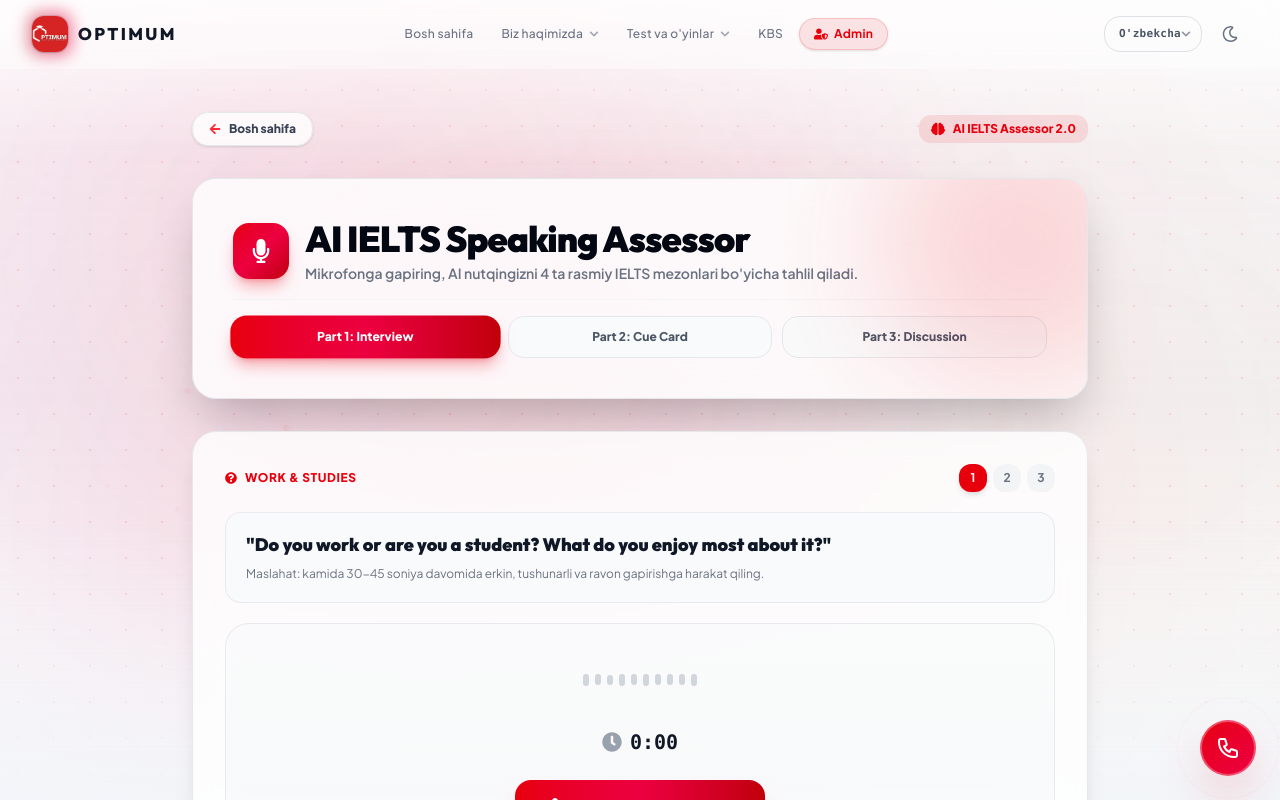
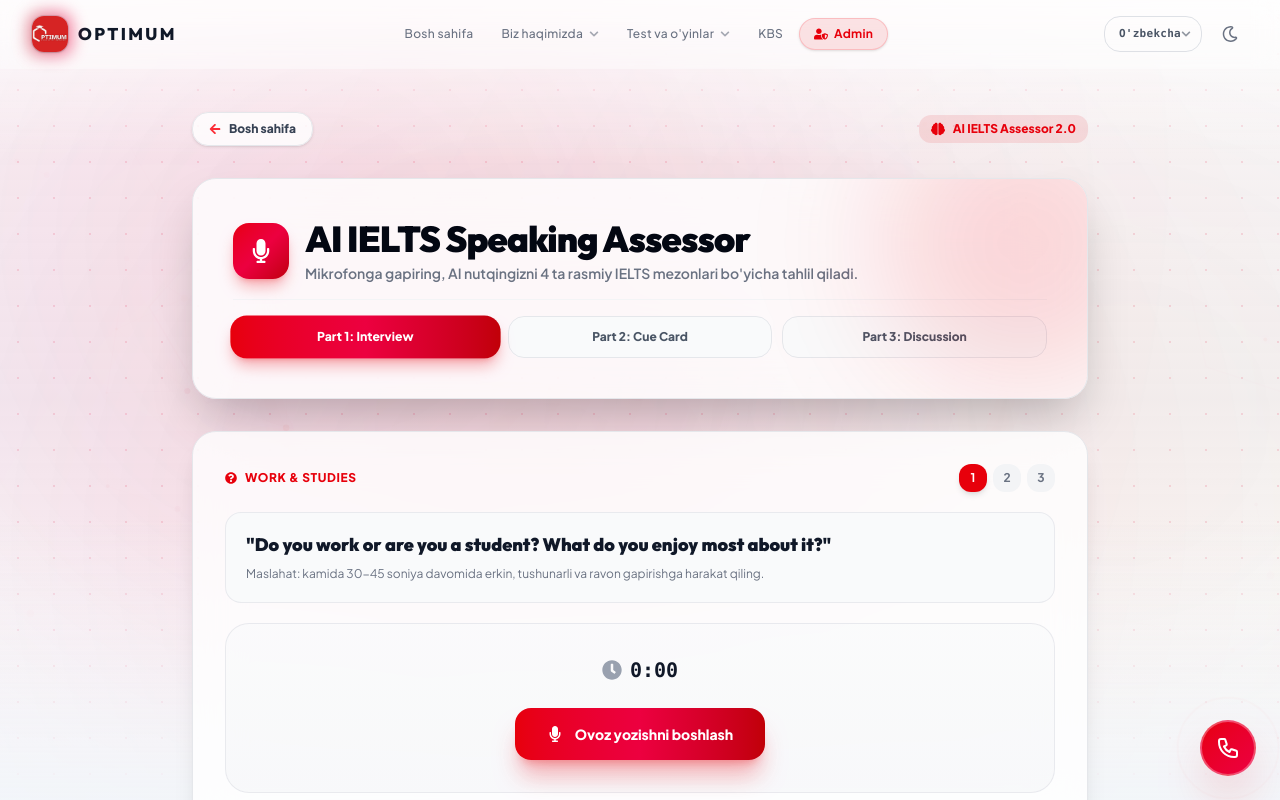
Before and after one commit to fm1227693-hub/PROJECT, a React (Vite) app: page /speaking-assessor in a window 1280 px wide. Shown: the top 800 px of the page. Built offline with nearby package versions, Linux system fonts and the light colour scheme.

Commit message:
dxcgfhjk

```diff
--- a/public/localization/en/global.json
+++ b/public/localization/en/global.json
@@ -138,6 +138,7 @@
         "micAlertTitle": "Microphone Error!",
         "micNotSupported": "Your browser does not support audio recording. Please use Chrome or Safari.",
         "micDenied": "Microphone access denied. Please click the lock icon (🔒) in your browser address bar -> Microphone -> Allow.",
+        "micVolumeLabel": "Mic Volume Input:",
         "startRecord": "Start Voice Recording",
         "stopRecord": "Stop Recording",
         "analyzing": "AI Analyzing...",
--- a/public/localization/ru/global.json
+++ b/public/localization/ru/global.json
@@ -285,6 +285,7 @@
         "micAlertTitle": "Ошибка Микрофона!",
         "micNotSupported": "Ваш браузер не поддерживает запись с микрофона. Используйте Chrome или Safari.",
         "micDenied": "Доступ к микрофону запрещен. В настройках браузера нажмите на иконку замочка (🔒) -> Микрофон -> Разрешить (Allow).",
+        "micVolumeLabel": "Громкость микрофона:",
         "startRecord": "Начать запись голоса",
         "stopRecord": "Остановить",
         "analyzing": "ИИ Анализирует...",
--- a/public/localization/uz/global.json
+++ b/public/localization/uz/global.json
@@ -138,6 +138,7 @@
         "micAlertTitle": "Mikrofon Xatoligi!",
         "micNotSupported": "Brauzeringiz mikrofon yozishni qo'llab-quvvatlamaydi. Chrome yoki Safari orqali kiring.",
         "micDenied": "Mikrofonga ruxsat berilmadi. Telefonda brauzeringiz manzil qatoridagi qulf (🔒) belgisini bosing -> Mikrofon -> Ruxsat Berish (Allow) ni tanlang.",
+        "micVolumeLabel": "Mikrofon ovoz kuchi:",
         "startRecord": "Ovoz yozishni boshlash",
         "stopRecord": "To'xtatish",
         "analyzing": "AI Tahlil qilmoqda...",
--- a/src/components/SpeakingAssessor.jsx
+++ b/src/components/SpeakingAssessor.jsx
@@ -95,13 +95,16 @@
     const currentQuestion = currentPrompts[selectedQuestionIndex] || currentPrompts[0]
 
     const [micError, setMicError] = useState(null)
+    const [micVolume, setMicVolume] = useState(0)
+    const audioContextRef = useRef(null)
 
-    // Mobile Compatible Speech Recognition Setup
+    // Mobile Compatible Speech Recognition & Audio Volume Setup
     const startRecording = async () => {
         setTranscript('')
         setAudioUrl(null)
         setAnalysisResult(null)
         setMicError(null)
+        setMicVolume(0)
         audioChunksRef.current = []
 
         // 1. Mobile & Web Audio Stream Capture
@@ -118,6 +121,36 @@
                     autoGainControl: true,
                 }
             })
+
+            // Web Audio API Real-time Volume Analyzer
+            try {
+                const AudioCtx = window.AudioContext || window.webkitAudioContext
+                if (AudioCtx) {
+                    const audioContext = new AudioCtx()
+                    audioContextRef.current = audioContext
+                    const analyser = audioContext.createAnalyser()
+                    analyser.fftSize = 256
+                    const source = audioContext.createMediaStreamSource(stream)
+                    source.connect(analyser)
+
+                    const dataArray = new Uint8Array(analyser.frequencyBinCount)
+                    const updateVolume = () => {
+                        if (!mediaRecorderRef.current || mediaRecorderRef.current.state === 'inactive') return
+                        analyser.getByteFrequencyData(dataArray)
+                        let sum = 0
+                        for (let i = 0; i < dataArray.length; i++) {
+                            sum += dataArray[i]
+                        }
+                        const avg = sum / dataArray.length
+                        const vol = Math.min(100, Math.round((avg / 64) * 100))
+                        setMicVolume(vol)
+                        requestAnimationFrame(updateVolume)
+                    }
+                    updateVolume()
+                }
+            } catch (e) {
+                console.warn("AudioContext volume analyzer error:", e)
+            }
 
             // Determine mobile supported mimeType (iOS Safari vs Android Chrome)
             let options = {}
@@ -472,26 +505,32 @@
 
                     {/* Microphone Recording Console */}
                     <div className="flex flex-col items-center justify-center p-8 rounded-3xl bg-gradient-to-b from-gray-50/50 to-gray-100/50 dark:from-gray-950/50 dark:to-gray-900/50 border border-gray-200/80 dark:border-gray-800/80 space-y-6">
-                        {/* Audio Waveform Indicator */}
-                        <div className="flex items-center justify-center gap-1.5 h-12">
-                            {[0.4, 0.8, 1.2, 0.6, 1.0, 0.5, 0.9, 0.7, 1.1, 0.4].map((delay, i) => (
-                                <motion.div
-                                    key={i}
-                                    animate={{
-                                        height: isRecording ? [12, 40, 16, 48, 12] : 12,
-                                    }}
-                                    transition={{
-                                        duration: 0.8,
-                                        repeat: Infinity,
-                                        repeatType: 'mirror',
-                                        delay: delay * 0.2,
-                                    }}
-                                    className={`w-1.5 rounded-full transition-colors ${
-                                        isRecording ? 'bg-gradient-to-t from-red-600 to-rose-400' : 'bg-gray-300 dark:bg-gray-700'
-                                    }`}
-                                />
-                            ))}
-                        </div>
+                        {/* Live Audio Volume Meter */}
+                        {isRecording && (
+                            <div className="w-full max-w-xs space-y-1 text-center">
+                                <div className="flex items-center justify-between text-[11px] font-extrabold text-gray-500 dark:text-gray-400">
+                                    <span className="flex items-center gap-1.5">
+                                        <FaVolumeUp className={micVolume > 10 ? "text-emerald-500 animate-pulse" : "text-gray-400"} />
+                                        <span>{t('speakingAssessor.micVolumeLabel', 'Mikrofon ovoz kuchi:')}</span>
+                                    </span>
+                                    <span className={`font-mono ${micVolume > 10 ? 'text-emerald-500 font-bold' : 'text-amber-500'}`}>
+                                        {micVolume}%
+                                    </span>
+                                </div>
+                                <div className="w-full bg-gray-200 dark:bg-gray-800 h-2 rounded-full overflow-hidden">
+                                    <div
+                                        className={`h-full rounded-full transition-all duration-100 ${
+                                            micVolume > 40
+                                                ? 'bg-gradient-to-r from-emerald-500 to-teal-400'
+                                                : micVolume > 10
+                                                ? 'bg-gradient-to-r from-emerald-500 to-lime-400'
+                                                : 'bg-amber-500'
+                                        }`}
+                                        style={{ width: `${Math.max(5, micVolume)}%` }}
+                                    />
+                                </div>
+                            </div>
+                        )}
 
                         {/* Timer */}
                         <div className="flex items-center gap-2 font-mono text-xl font-black text-gray-900 dark:text-white">
```
